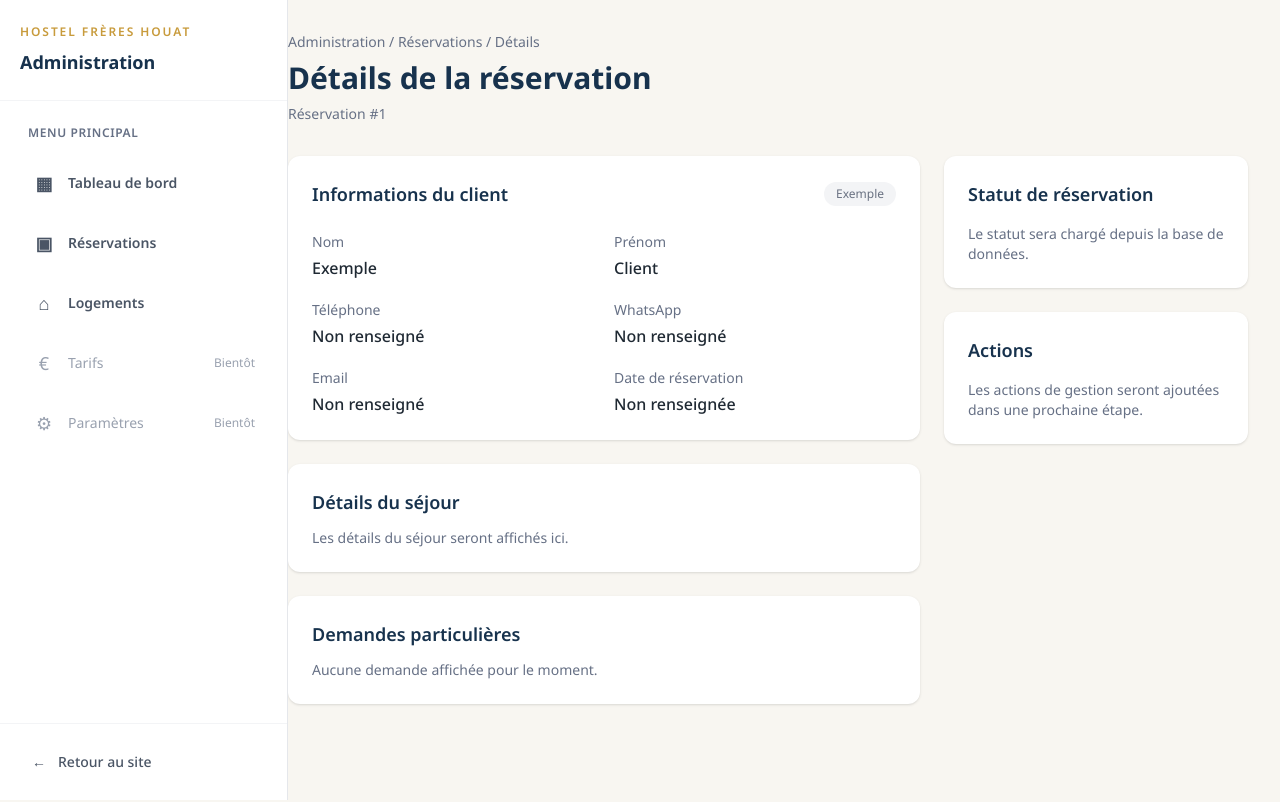
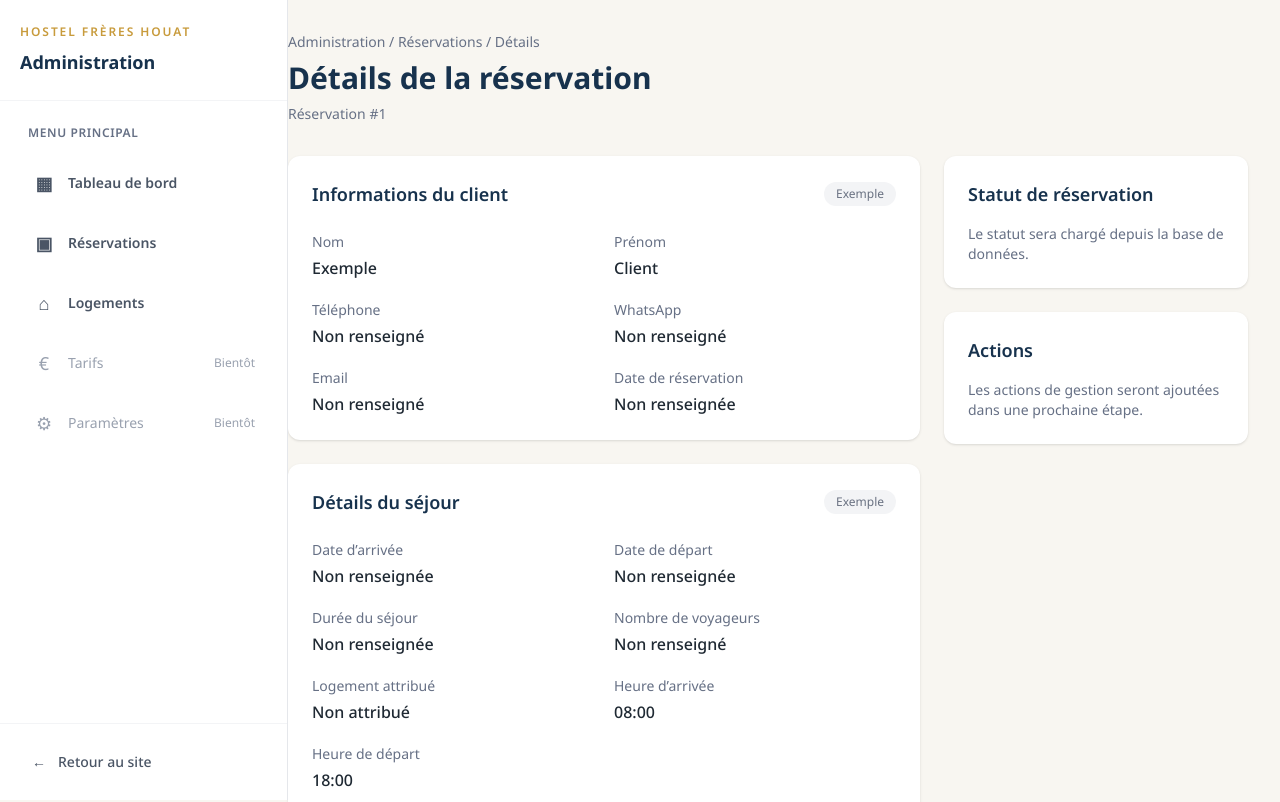
Before and after one commit to LenouarMiloud/hostel-freres-houat, a Next.js app: page /admin/bookings/1 in a window 1280 px wide. Shown: the top 802 px of the page. Built offline with nearby package versions, Linux system fonts and the light colour scheme.

Commit message:
feat Add booking stay details section

```diff
--- a/src/app/admin/bookings/[id]/page.tsx
+++ b/src/app/admin/bookings/[id]/page.tsx
@@ -94,13 +94,68 @@ export default async function BookingDetailsPage({
               </section>
 
               <section className="rounded-xl bg-white p-6 shadow-sm">
-                <h2 className="text-lg font-semibold text-[#17324d]">
-                  Détails du séjour
-                </h2>
-                <p className="mt-3 text-sm text-[#667085]">
-                  Les détails du séjour seront affichés ici.
-                </p>
+                <div className="mb-6 flex items-center justify-between">
+                  <h2 className="text-lg font-semibold text-[#17324d]">
+                    Détails du séjour
+                  </h2>
+
+                  <span className="rounded-full bg-gray-100 px-3 py-1 text-xs text-gray-500">
+                    Exemple
+                  </span>
+                </div>
+
+                <div className="grid grid-cols-1 gap-5 sm:grid-cols-2">
+                  <div>
+                    <p className="text-sm text-[#667085]">Date d’arrivée</p>
+                    <p className="mt-1 font-medium text-[#1f2933]">
+                      Non renseignée
+                    </p>
+                  </div>
+
+                  <div>
+                    <p className="text-sm text-[#667085]">Date de départ</p>
+                    <p className="mt-1 font-medium text-[#1f2933]">
+                      Non renseignée
+                    </p>
+                  </div>
+
+                  <div>
+                    <p className="text-sm text-[#667085]">Durée du séjour</p>
+                    <p className="mt-1 font-medium text-[#1f2933]">
+                      Non renseignée
+                    </p>
+                  </div>
+
+                  <div>
+                    <p className="text-sm text-[#667085]">Nombre de voyageurs</p>
+                    <p className="mt-1 font-medium text-[#1f2933]">
+                      Non renseigné
+                    </p>
+                  </div>
+
+                  <div>
+                    <p className="text-sm text-[#667085]">Logement attribué</p>
+                    <p className="mt-1 font-medium text-[#1f2933]">
+                      Non attribué
+                    </p>
+                  </div>
+
+                  <div>
+                    <p className="text-sm text-[#667085]">Heure d’arrivée</p>
+                    <p className="mt-1 font-medium text-[#1f2933]">
+                      08:00
+                    </p>
+                  </div>
+
+                  <div>
+                    <p className="text-sm text-[#667085]">Heure de départ</p>
+                    <p className="mt-1 font-medium text-[#1f2933]">
+                      18:00
+                    </p>
+                  </div>
+                </div>
               </section>
+
 
               <section className="rounded-xl bg-white p-6 shadow-sm">
                 <h2 className="text-lg font-semibold text-[#17324d]">
```
